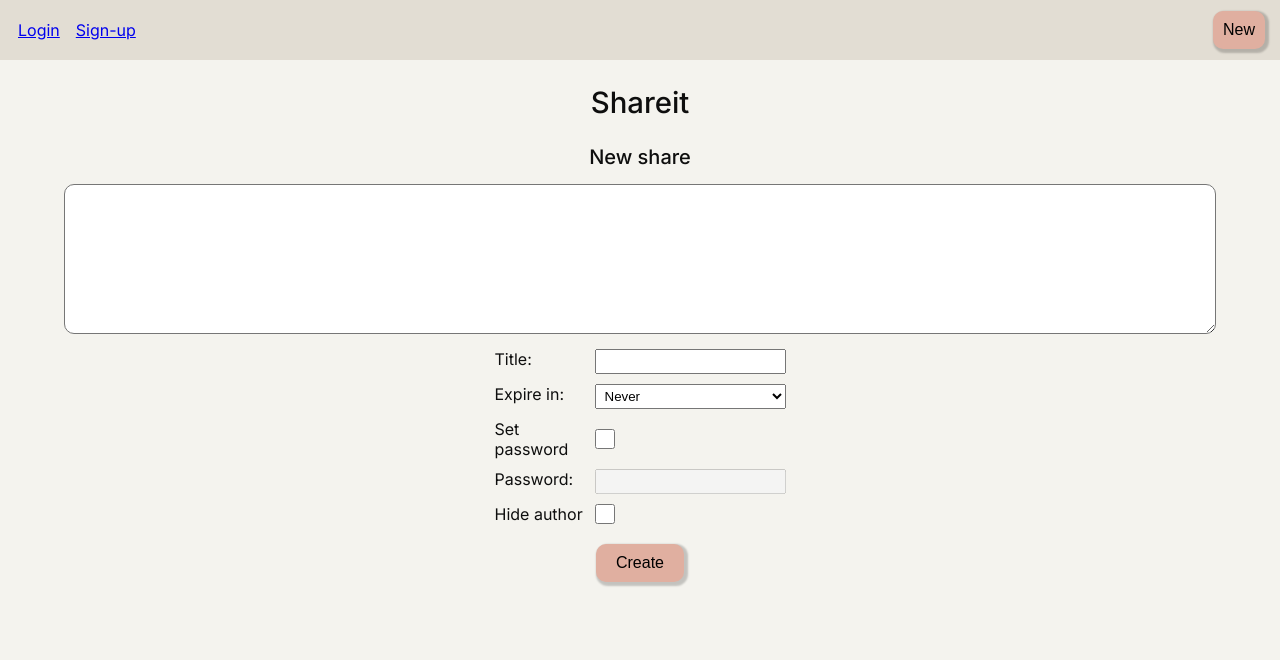
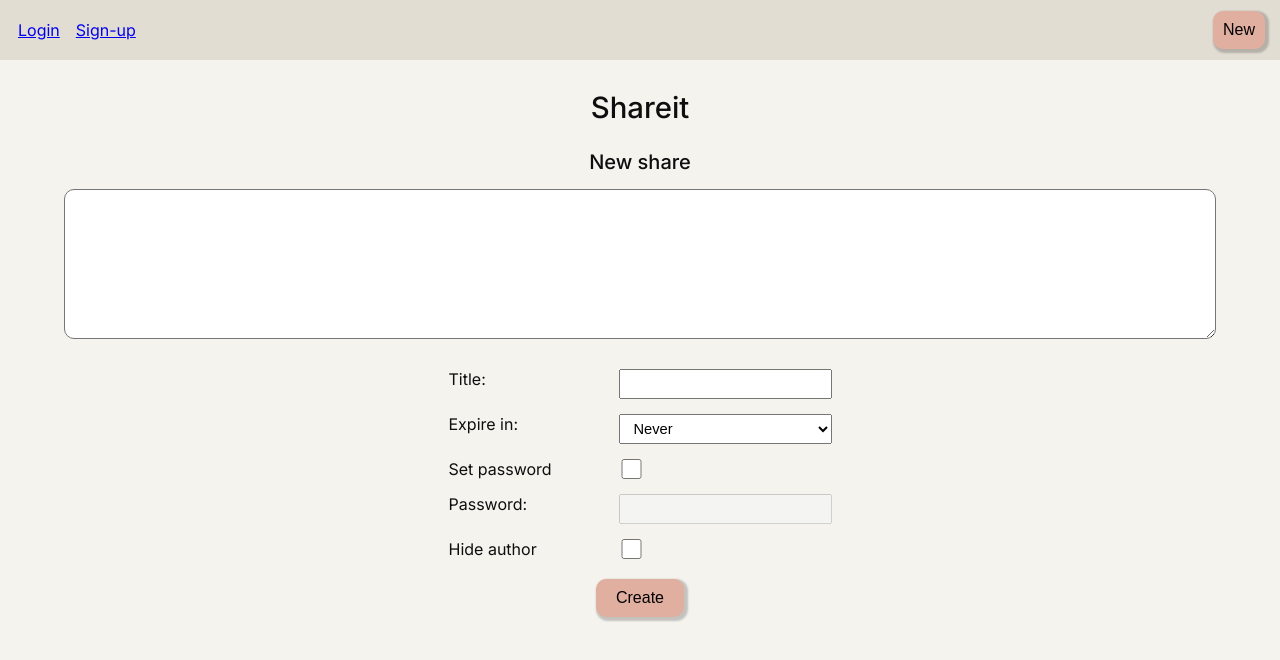
Before and after one commit to Serious-Fin/qr-pastebin, a SvelteKit app in the folder web/: page / in a window 1280 px wide. Shown: the top 660 px of the page. Built offline with nearby package versions, Linux system fonts and the light colour scheme; no server answers.

Commit message:
add a few styling options for tablets

```diff
--- a/web/src/routes/+page.svelte
+++ b/web/src/routes/+page.svelte
@@ -161,4 +161,29 @@
 		box-shadow: 1px 1px 1px 1px rgba(0, 0, 0, 0.199);
 		transform: translateY(2px);
 	}
+
+	@media (min-width: 768px) {
+		#main {
+			padding: 30px 50px;
+		}
+
+		#content {
+			margin-bottom: 30px;
+		}
+
+		#grid {
+			row-gap: 15px;
+			grid-template-columns: 170px auto;
+		}
+
+		input,
+		select {
+			padding: 5px 10px;
+			font-size: 11pt;
+		}
+
+		input[type='checkbox'] {
+			width: 25px;
+		}
+	}
 </style>
--- a/web/src/routes/[id]/+page.svelte
+++ b/web/src/routes/[id]/+page.svelte
@@ -50,19 +50,14 @@
 	}
 
 	@media (min-width: 768px) {
-		#agent {
-			font-size: 13pt;
-		}
-
-		.query_btn {
-			width: 60px;
-			height: 60px;
+		#main {
+			padding: 30px 50px;
 		}
 	}
 
 	@media (min-width: 1024px) {
-		h1 {
-			font-size: 22pt;
+		#main {
+			background-color: green;
 		}
 	}
 </style>
--- a/web/src/routes/shares/+page.svelte
+++ b/web/src/routes/shares/+page.svelte
@@ -80,7 +80,7 @@
 		display: flex;
 		flex-direction: column;
 		align-items: center;
-		width: 100%;
+		width: 90%;
 		background-color: var(--light);
 		margin-bottom: 40px;
 		box-shadow: 2px 2px 2px 2px rgba(0, 0, 0, 0.153);
@@ -164,4 +164,16 @@
 		font-weight: 500;
 		margin-bottom: 20px;
 	}
+
+	@media (min-width: 768px) {
+		#main {
+			padding: 30px 50px;
+		}
+	}
+
+	@media (min-width: 1024px) {
+		#main {
+			background-color: green;
+		}
+	}
 </style>
--- a/web/src/routes/shares/edit/[id]/+page.svelte
+++ b/web/src/routes/shares/edit/[id]/+page.svelte
@@ -181,4 +181,31 @@
 		color: rgb(65, 65, 65);
 		font-size: 12pt;
 	}
+
+	@media (min-width: 768px) {
+		#main {
+			padding: 30px 50px;
+		}
+
+		#grid {
+			row-gap: 20px;
+			grid-template-columns: 170px auto;
+		}
+
+		input,
+		select {
+			padding: 7px 10px;
+			font-size: 11pt;
+		}
+
+		input[type='checkbox'] {
+			width: 25px;
+		}
+	}
+
+	@media (min-width: 1024px) {
+		#main {
+			background-color: green;
+		}
+	}
 </style>
```
